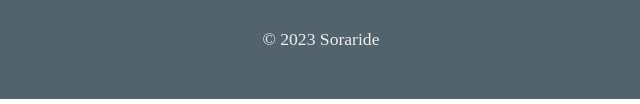
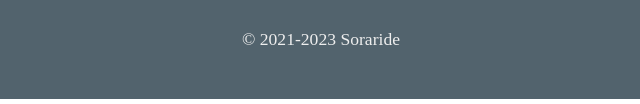
Before and after one commit to sorarideblog/blog.soraride.com, a Gatsby site: page /profile in a window 1280 px wide. Shown: the part 740-844 px from the top of the page, 319-959 px from the left. Built offline with nearby package versions, Linux system fonts and the light colour scheme; Gatsby itself is replaced by a stand-in of ours.

Commit message:
Update footer.tsx

```diff
--- a/src/components/footer.tsx
+++ b/src/components/footer.tsx
@@ -69,7 +69,7 @@
                 </div>
             </div>
             <div id='copy'>
-                <p>&copy; 2023 Soraride</p>
+                <p>&copy; 2021-2023 Soraride</p>
             </div>
         </footer>
     )
```
